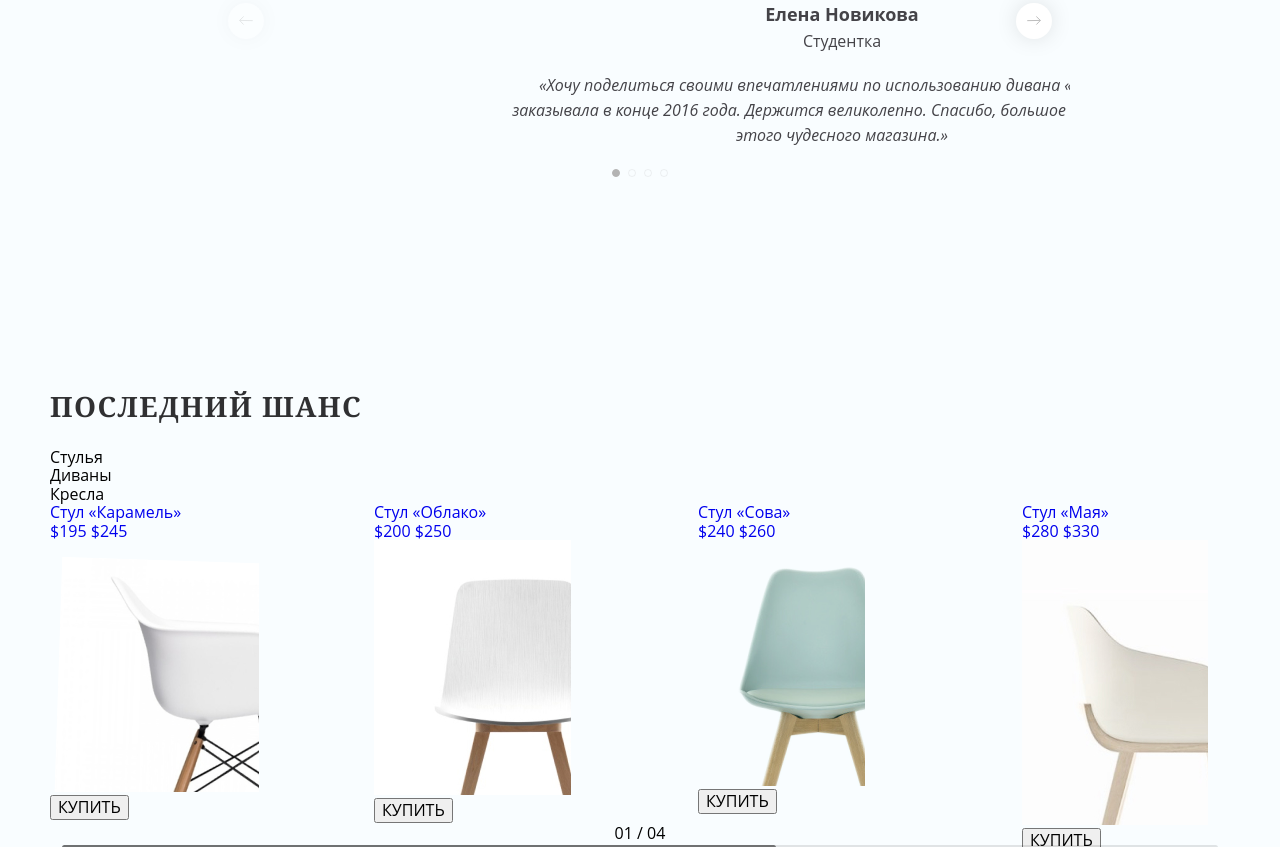
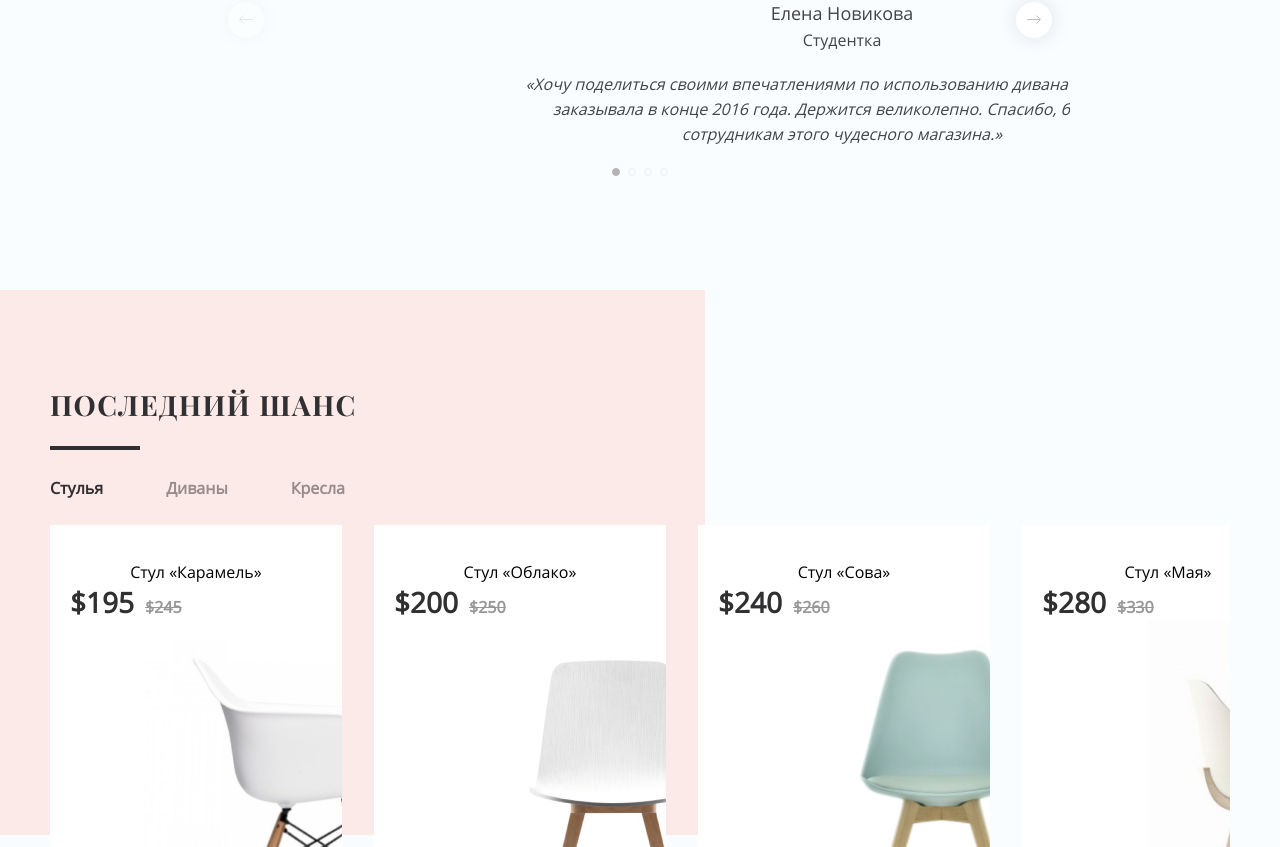
Before and after one commit to vladislav-moscow/project_final, a website built with Vite: page index.html in a window 1280 px wide. Shown: the part 1775-2622 px from the top of the page. Built offline with nearby package versions, Linux system fonts and the light colour scheme; files whose address does not match are found by name.

Commit message:
обновил файлы стилизации

```diff
--- a/src/css/blocks/header.css
+++ b/src/css/blocks/header.css
@@ -273,7 +273,7 @@
     height: 28px;
     margin-left: 40px;
     background-color: transparent;
-    background-image: url("../../img/icon-cross.svg");
+    background-image: url("/src/img/icon-cross.svg");
     background-repeat: no-repeat;
     background-position: center;
     border: none;
--- a/src/css/blocks/reviews.css
+++ b/src/css/blocks/reviews.css
@@ -27,11 +27,9 @@
 .reviews__user-name {
   color: var(--text-color-secondary);
   text-align: center;
-  font-family: "Open Sans", sans-serif;
   font-size: 18px;
   font-style: normal;
-  font-weight: 700;
-  line-height: 154.36%; /* 27.784px */
+  line-height: 154.358%; /* 27.784px */
 }
 
 .reviews__user-activity {
@@ -40,7 +38,7 @@
   font-size: 16px;
   font-style: normal;
   font-weight: 400;
-  line-height: 154.36%;
+  line-height: 154.358%;
   margin-bottom: 20px;
 }
 
@@ -52,7 +50,7 @@
   font-size: 16px;
   font-style: italic;
   font-weight: 400;
-  line-height: 154.36%; /* 24.697px */
+  line-height: 154.358%; /* 24.697px */
 }
 
 .reviews__slider-pagination {
@@ -71,7 +69,7 @@
 }
 
 .reviews .swiper-button-prev::after {
-  content: url("../../img/arrow-left.svg");
+  content: url("/src/img/arrow-left.svg");
 }
 
 .reviews .swiper-button-prev,
@@ -81,10 +79,10 @@
 }
 
 .reviews .swiper-button-next::after {
-  content: url("../../img/arrow-right.svg");
+  content: url("/src/img/arrow-right.svg");
 }
 
-@media (max-width: 767px) {
+@media (max-width: 1023px) {
   .reviews {
     display: none;
   }
--- a/src/css/main.css
+++ b/src/css/main.css
@@ -6,6 +6,10 @@
   /* Text */
   --text-color-primary: #303032;
   --text-color-secondary: #444348;
+
+  /* Buttons */
+	--button-background-dark: #303032;
+  --button-background-primary: #303032;
 }
 
 * {
@@ -16,13 +20,13 @@ body {
   margin: 0;
   padding: 0;
   font-weight: 400;
-  font-family: "Open Sans", "Arial", sans-serif;
+  font-family: "Open Sans", Arial, sans-serif;
   background-color: var(--body-background);
 }
 
 h2 {
   color: var(--text-color-primary);
-  font-family: "Playfair Display", "Georgia", serif;
+  font-family: "Playfair Display", Georgia, serif;
   font-size: 28px;
   font-style: normal;
   font-weight: 700;
--- a/src/css/style.css
+++ b/src/css/style.css
@@ -1,48 +1,11 @@
-@import "../css/normalize.css";
-@import "../css/swiper.css";
-@import "../css/main.css";
-@import "../css/blocks/header.css";
-@import "../css/blocks/banner.css";
-@import "../css/blocks/new-products.css";
-@import "../css/blocks/reviews.css";
-
-.container,
-body {
-  box-sizing: border-box;
-}
-
-body {
-  padding: 0;
-  font-weight: 400;
-  font-family: "Open Sans", "Arial", sans-serif;
-  background-color: #f9fdff;
-  margin: 0;
-}
-
-a {
-  text-decoration: none;
-}
-
-img {
-  max-width: 100%;
-  height: auto;
-}
-
-.container {
-  max-width: 1220px;
-  min-width: 320px;
-  padding-left: 20px;
-  padding-right: 20px;
-  margin: 0 auto;
-}
-
-@media (max-width: 767px) {
-  .container {
-    padding-left: 16px;
-    padding-right: 16px;
-  }
-
-  .no-scroll {
-    overflow: hidden;
-  }
-}
+@import "normalize.css";
+@import "swiper.css";
+@import "main.css";
+@import "fonts.css";
+@import "blocks/buttons.css";
+@import "blocks/header.css";
+@import "blocks/banner.css";
+@import "blocks/new-products.css";
+@import "blocks/reviews.css";
+@import "blocks/last-chance.css";
+@import "blocks/footer.css";
```
